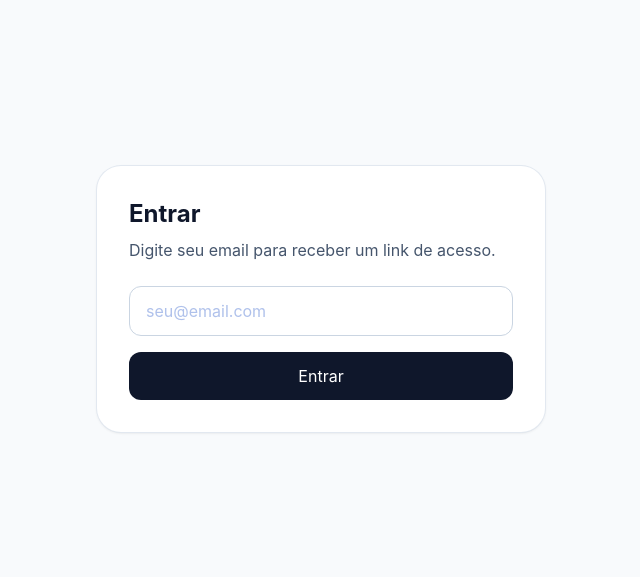
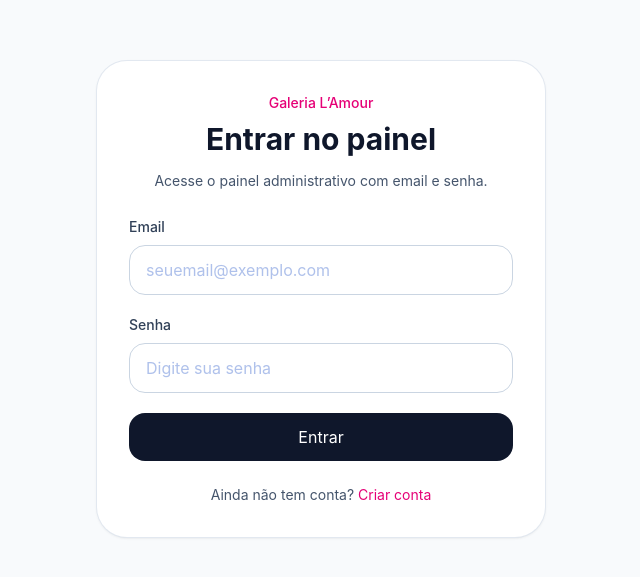
Before and after one commit to DeniSantos83/galerialamour, a React (Vite) app: page /login in a window 1280 px wide. Shown: the part 101-678 px from the top of the page, without its empty margins (319-959 px from the left). Built offline with nearby package versions, Linux system fonts and the light colour scheme; no server answers.

Commit message:
Troca login para email e senha

```diff
--- a/src/pages/Login.jsx
+++ b/src/pages/Login.jsx
@@ -2,65 +2,152 @@ import { useState } from "react"
 import { supabase } from "../lib/supabase"
 
 export default function Login() {
+  const [mode, setMode] = useState("login")
   const [email, setEmail] = useState("")
+  const [password, setPassword] = useState("")
   const [loading, setLoading] = useState(false)
   const [message, setMessage] = useState("")
+  const [error, setError] = useState("")
 
-  const handleLogin = async (e) => {
+  async function handleSubmit(e) {
     e.preventDefault()
     setLoading(true)
     setMessage("")
+    setError("")
 
-    const { error } = await supabase.auth.signInWithOtp({
+    try {
+      if (mode === "signup") {
+        const { error } = await supabase.auth.signUp({
           email,
-  options: {
-    emailRedirectTo: `${window.location.origin}/painel`,
-  },
+          password,
         })
 
-    if (error) {
-      setMessage(error.message)
+        if (error) throw error
+
+        setMessage("Conta criada com sucesso. Agora você já pode entrar.")
+        setMode("login")
       } else {
-      setMessage("Verifique seu email para acessar o painel.")
+        const { error } = await supabase.auth.signInWithPassword({
+          email,
+          password,
+        })
+
+        if (error) throw error
+
+        window.location.href = "/painel"
       }
-
+    } catch (err) {
+      setError(err.message || "Erro ao autenticar.")
+    } finally {
       setLoading(false)
+    }
   }
 
   return (
     <main className="flex min-h-screen items-center justify-center bg-slate-50 p-6">
-      <form
-        onSubmit={handleLogin}
-        className="w-full max-w-md rounded-3xl bg-white p-8 shadow-sm ring-1 ring-slate-200"
-      >
-        <h1 className="text-2xl font-bold text-slate-900">Entrar</h1>
+      <div className="w-full max-w-md rounded-[30px] bg-white p-8 shadow-sm ring-1 ring-slate-200">
+        <div className="mb-6 text-center">
+          <p className="text-sm font-medium text-pink-600">Galeria L’Amour</p>
+          <h1 className="mt-2 text-3xl font-bold text-slate-900">
+            {mode === "login" ? "Entrar no painel" : "Criar conta"}
+          </h1>
+          <p className="mt-3 text-sm leading-6 text-slate-600">
+            {mode === "login"
+              ? "Acesse o painel administrativo com email e senha."
+              : "Crie seu acesso para administrar seus eventos."}
+          </p>
+        </div>
 
-        <p className="mt-2 text-slate-600">
-          Digite seu email para receber um link de acesso.
-        </p>
-
+        <form onSubmit={handleSubmit} className="space-y-5">
+          <div>
+            <label className="mb-2 block text-sm font-medium text-slate-700">
+              Email
+            </label>
             <input
               type="email"
               required
-          placeholder="seu@email.com"
               value={email}
               onChange={(e) => setEmail(e.target.value)}
-          className="mt-6 w-full rounded-xl border border-slate-300 px-4 py-3"
+              placeholder="seuemail@exemplo.com"
+              className="w-full rounded-2xl border border-slate-300 px-4 py-3 outline-none transition focus:border-slate-900"
             />
+          </div>
+
+          <div>
+            <label className="mb-2 block text-sm font-medium text-slate-700">
+              Senha
+            </label>
+            <input
+              type="password"
+              required
+              value={password}
+              onChange={(e) => setPassword(e.target.value)}
+              placeholder="Digite sua senha"
+              className="w-full rounded-2xl border border-slate-300 px-4 py-3 outline-none transition focus:border-slate-900"
+            />
+          </div>
+
+          {message && (
+            <div className="rounded-2xl bg-emerald-50 px-4 py-3 text-sm text-emerald-700 ring-1 ring-emerald-200">
+              {message}
+            </div>
+          )}
+
+          {error && (
+            <div className="rounded-2xl bg-rose-50 px-4 py-3 text-sm text-rose-700 ring-1 ring-rose-200">
+              {error}
+            </div>
+          )}
 
           <button
+            type="submit"
             disabled={loading}
-          className="mt-4 w-full rounded-xl bg-slate-900 px-4 py-3 text-white"
+            className="inline-flex w-full items-center justify-center rounded-2xl bg-slate-900 px-5 py-3 font-medium text-white"
           >
-          {loading ? "Enviando..." : "Entrar"}
+            {loading
+              ? mode === "login"
+                ? "Entrando..."
+                : "Criando conta..."
+              : mode === "login"
+              ? "Entrar"
+              : "Criar conta"}
           </button>
+        </form>
 
-        {message && (
-          <p className="mt-4 text-sm text-slate-600">
-            {message}
+        <div className="mt-6 text-center">
+          {mode === "login" ? (
+            <p className="text-sm text-slate-600">
+              Ainda não tem conta?{" "}
+              <button
+                type="button"
+                onClick={() => {
+                  setMode("signup")
+                  setMessage("")
+                  setError("")
+                }}
+                className="font-semibold text-pink-600"
+              >
+                Criar conta
+              </button>
+            </p>
+          ) : (
+            <p className="text-sm text-slate-600">
+              Já tem conta?{" "}
+              <button
+                type="button"
+                onClick={() => {
+                  setMode("login")
+                  setMessage("")
+                  setError("")
+                }}
+                className="font-semibold text-pink-600"
+              >
+                Entrar
+              </button>
             </p>
           )}
-      </form>
+        </div>
+      </div>
     </main>
   )
 }
```
Lines whose indentation alone changed are shown as unchanged.
